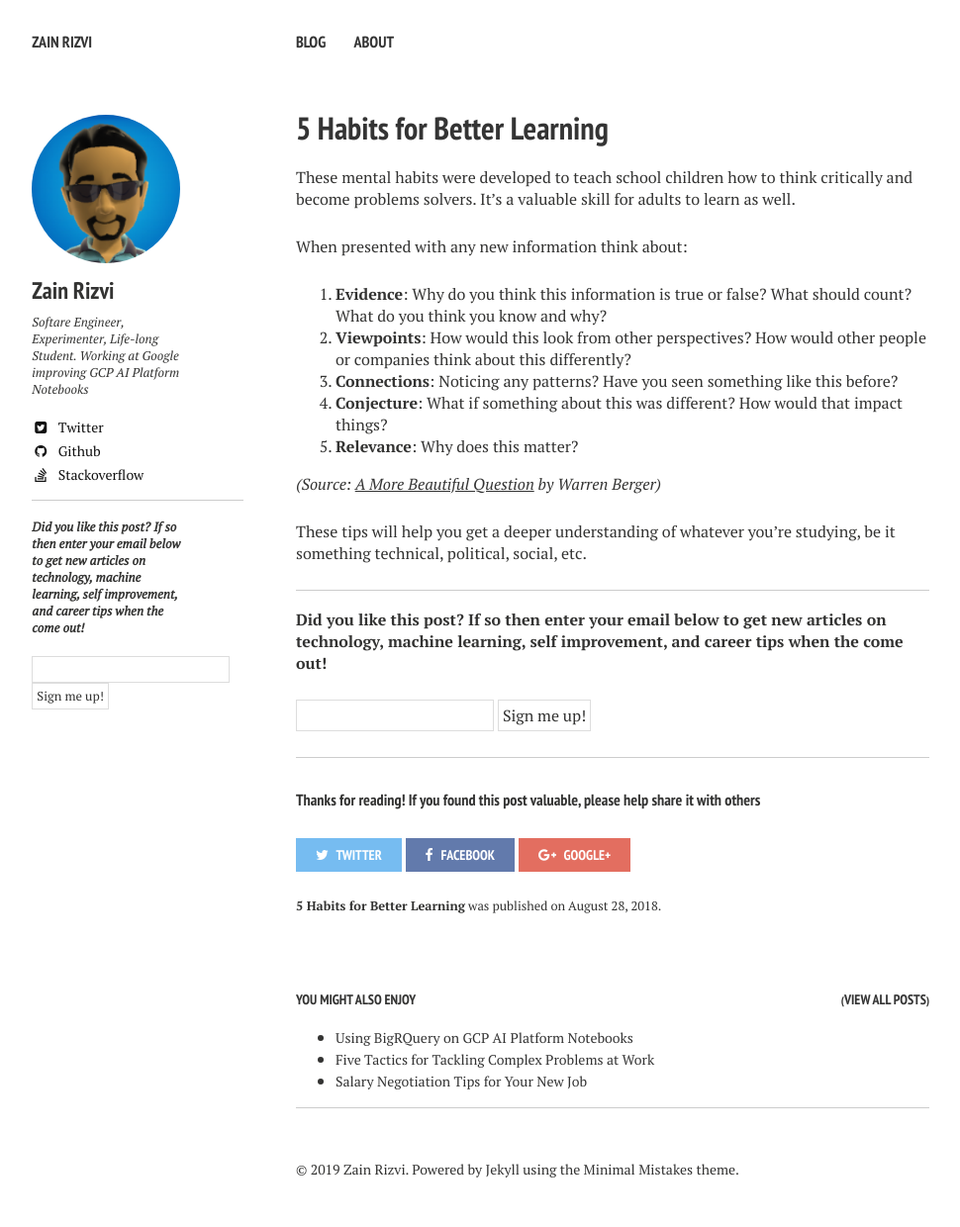
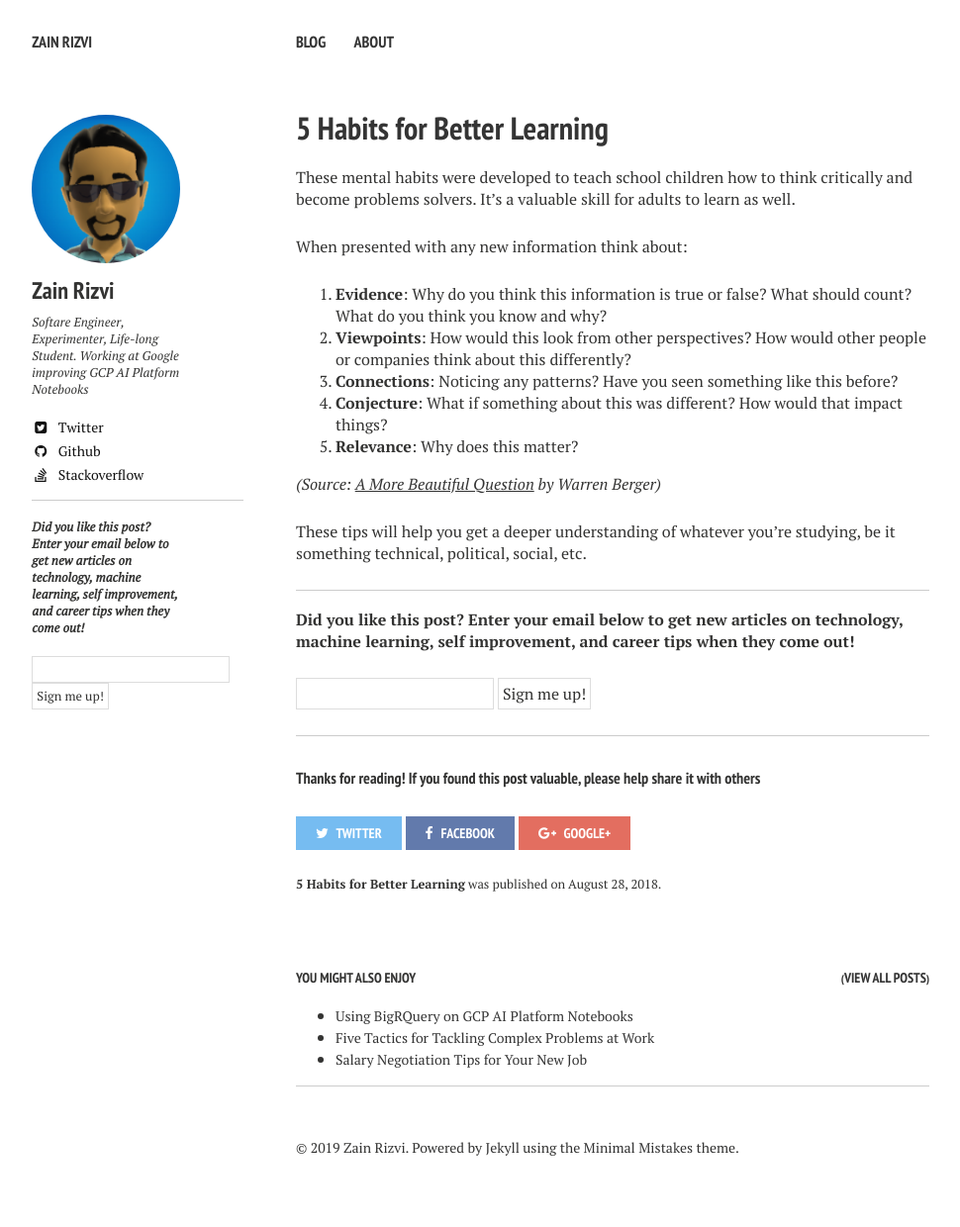
Before and after one commit to ZainRizvi/ZainRizvi.github.io, a Jekyll site: the page built from _posts/2018-08-28-five-habits-for-better-learning.md, in a window 1280 px wide. Shown: the whole page at 99% size, without its empty margins (21-991 px from the left). Built offline with Jekyll 4.4.1, drawn with Linux system fonts in a browser that asks for light colours; nearby versions of some CDN libraries; comment, search, counter and statistics services are not loaded; after the commit the page ends 1218 px from its top, so only the background shows below that.

Commit message:
Fix signup wording

```diff
--- a/_includes/_mailchimp-signup-block.html
+++ b/_includes/_mailchimp-signup-block.html
@@ -97,7 +97,7 @@
        method="post" target="popupwindow"
        onsubmit="window.open('https://tinyletter.com/ZainRizvi', 'popupwindow', 'scrollbars=yes,width=800,height=600');return true">
      <p>
-         <label for="tlemail">Did you like this post?  If so then enter your email below to get new articles on technology, machine learning, self improvement, and career tips when the come out!</label></p>
+         <label for="tlemail">Did you like this post? Enter your email below to get new articles on technology, machine learning, self improvement, and career tips when they come out!</label></p>
      <p>
          <input type="text" style="width:200px" name="email" />
          <input type="hidden" value="1" name="embed"/>
```
Also changed, not shown: index.md (+2 -2 lines).
